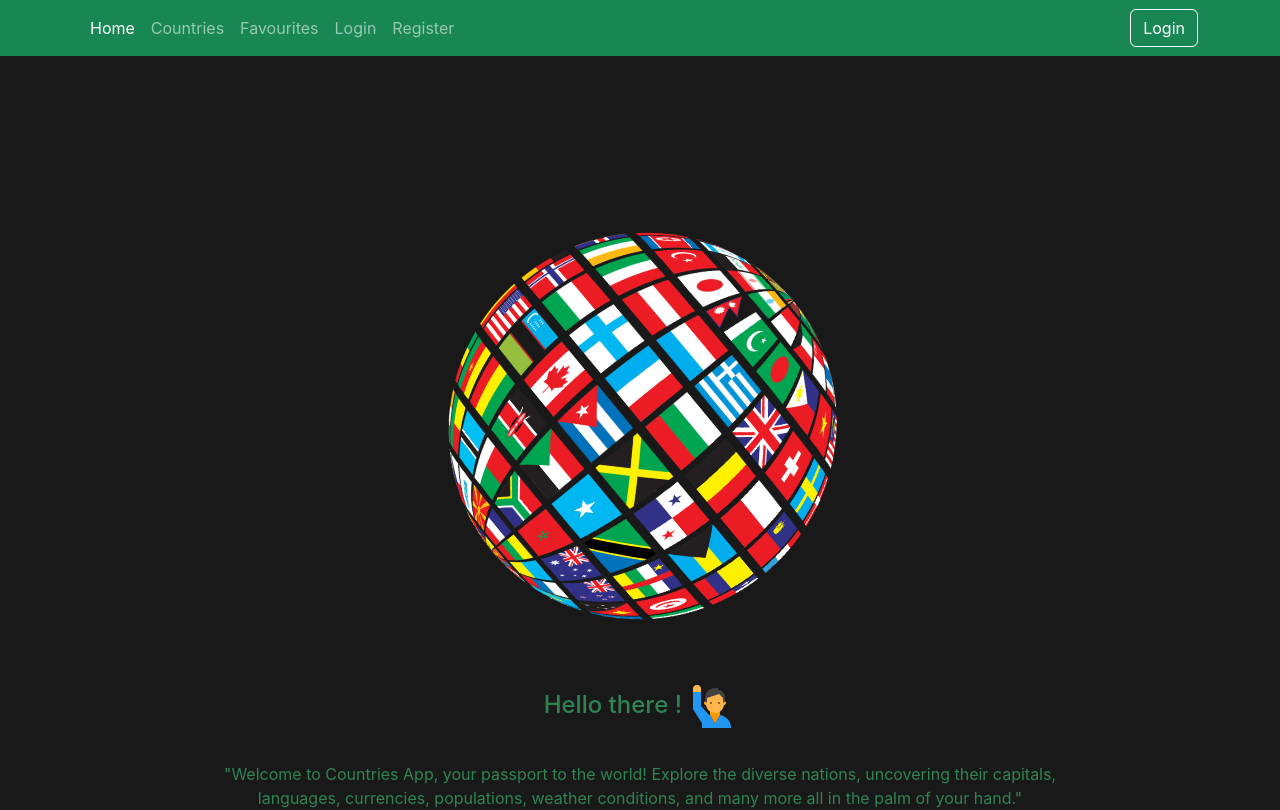
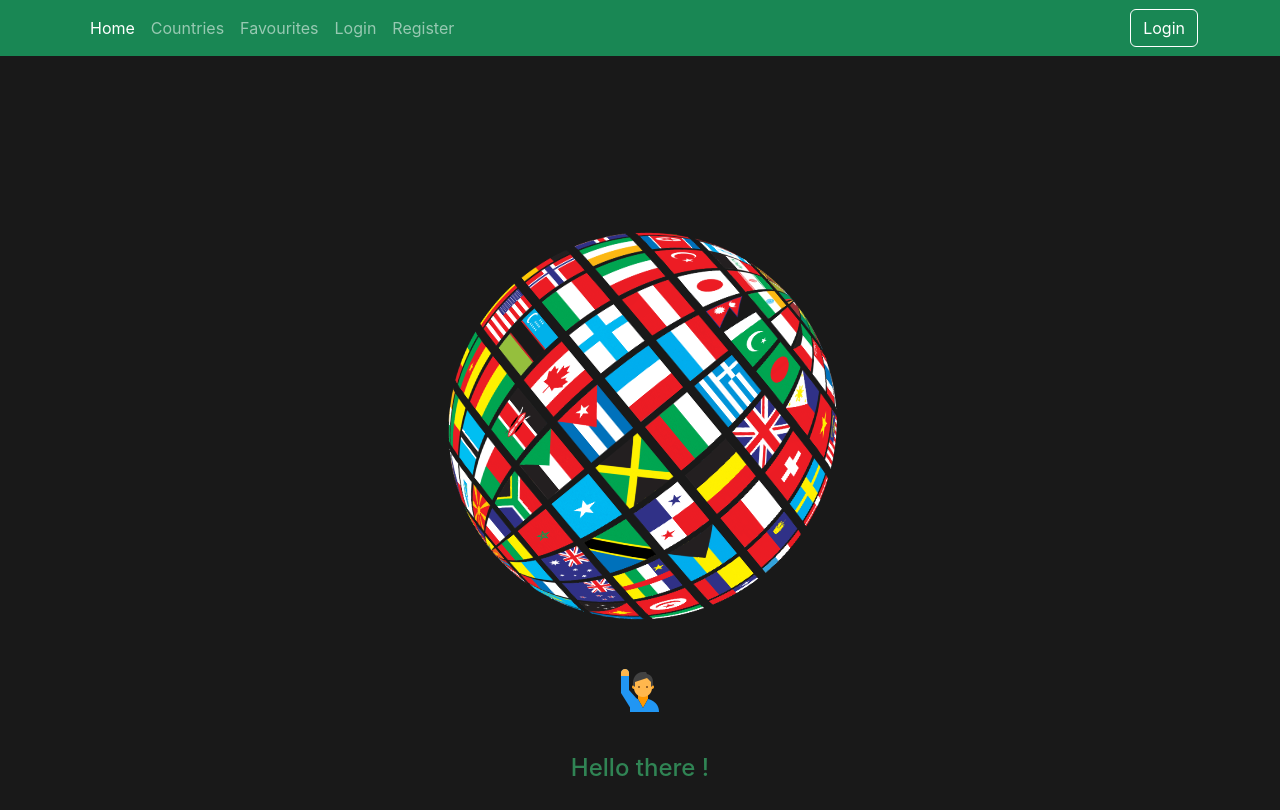
Before and after one commit to shree0007/Countries-App_react, a React (Create React App) app: page / in a window 1280 px wide. Shown: the top 810 px of the page. Built offline with nearby package versions, Linux system fonts and the light colour scheme; no server answers.

Commit message:
minor styling fixes

```diff
--- a/src/components/Countries.jsx
+++ b/src/components/Countries.jsx
@@ -24,7 +24,7 @@ const Countries = () => {
 
 
   return (
-    <Container fluid className='bg-#191919 mb-5'>
+    <Container fluid className='bg-#191919 mb-5 min-vh-100'>
       <Row>
         <Col className="mt-5 d-flex justify-content-center">
           <Form>
--- a/src/components/CountriesSingle.jsx
+++ b/src/components/CountriesSingle.jsx
@@ -41,7 +41,7 @@ const CountriesSingle = () => {
 
   if (loading) {
     return (
-      <Container>
+      <Container className='min-vh-100'>
         <Spinner
           animation='border'
           role='status'
--- a/src/components/CountryCard.jsx
+++ b/src/components/CountryCard.jsx
@@ -31,11 +31,11 @@ const CountryCard = ({ country }) => {
 
                     {favouritesList.includes(country.name.common) ? (
                         <i
-                            className="bi bi-heart-fill text-danger m-1 p-1"
+                            className="bi bi-heart-fill text-danger m-1 p-1 fs-4"
                             onClick={() => dispatch(removeFavourite(country.name.common))} />
                     ) : (
                         <i
-                            className="bi bi-heart text-danger m-1 p-1"
+                            className="bi bi-heart text-danger m-1 p-1 fs-4"
                             onClick={() => dispatch(addFavourite(country.name.common))} />
                     )}
 
--- a/src/components/Home.jsx
+++ b/src/components/Home.jsx
@@ -5,10 +5,11 @@ import hello_image from './ui/hello.png';
 
 const Home = () => {
   return (
-    <div style={{ backgroundColor: "#191919", minHeight: "90vh", display: "flex", flexDirection: "column", alignItems: "center", marginTop: "10rem" }}>
+    <div style={{ backgroundColor: "#191919", minHeight: "70vh", display: "flex", flexDirection: "column", alignItems: "center", marginTop: "10rem" }}>
       <EarthRotate />
+      <img className='h-40' src={hello_image} alt="hello" /><br />
       <div style={{ color: "#308454", textAlign: "center", width: "900px", padding: "1rem" }}>
-        <h4>Hello there ! <img src={hello_image} alt="hello" /></h4> <br />
+        <h4>Hello there ! </h4> <br />
         <p> "Welcome to Countries App, your passport to the world! Explore the diverse nations, uncovering their capitals, languages, currencies, populations, weather conditions, and many more all in the palm of your hand."</p>
 
       </div>
--- a/src/components/favourites.jsx
+++ b/src/components/favourites.jsx
@@ -37,7 +37,7 @@ const Favourites = () => {
         )
     }
     return (
-        <Container fluid className="vh-100">
+        <Container fluid className="min-vh-100">
             <Row>
                 <Col className="mt-5 d-flex justify-content-center">
                     <Form>
```
